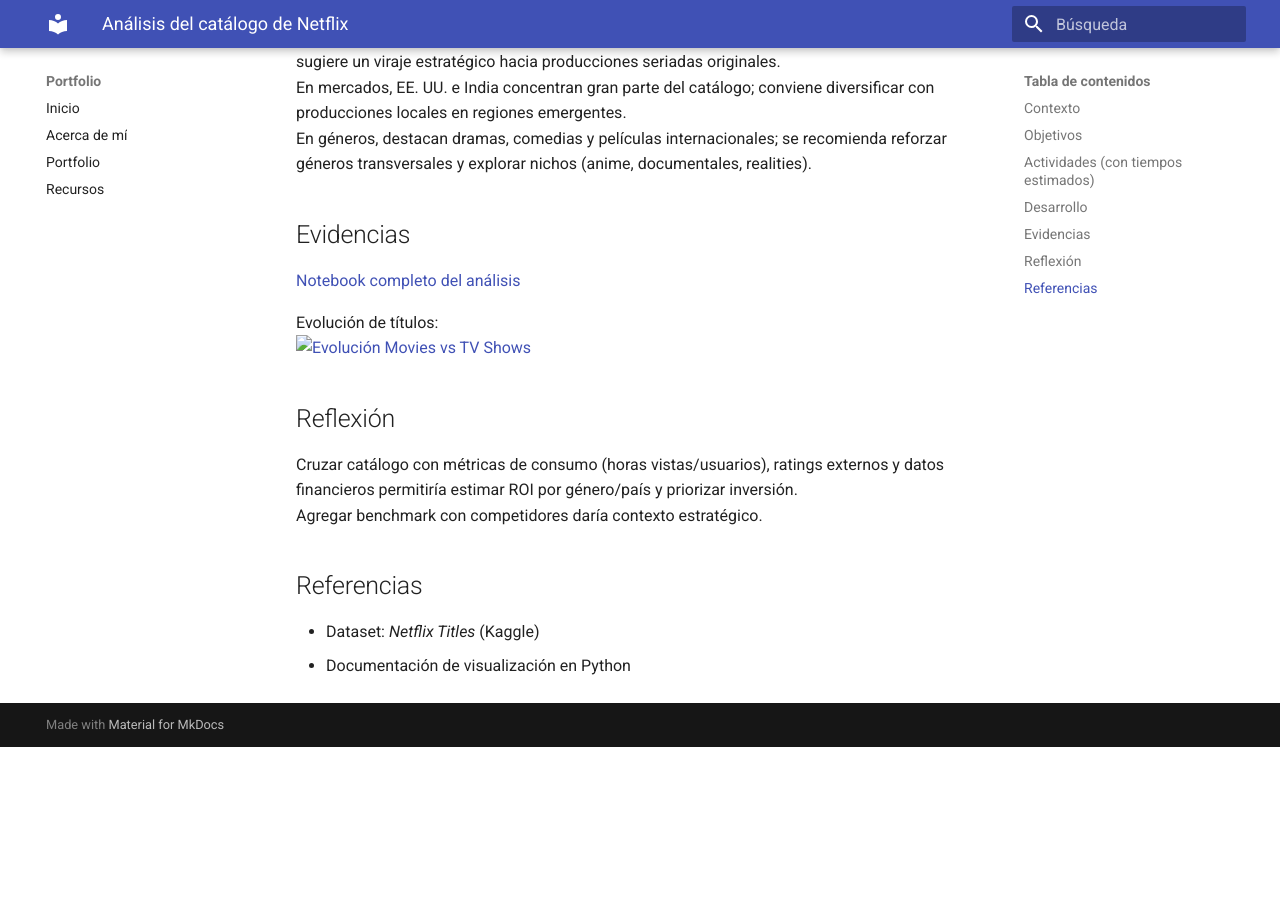
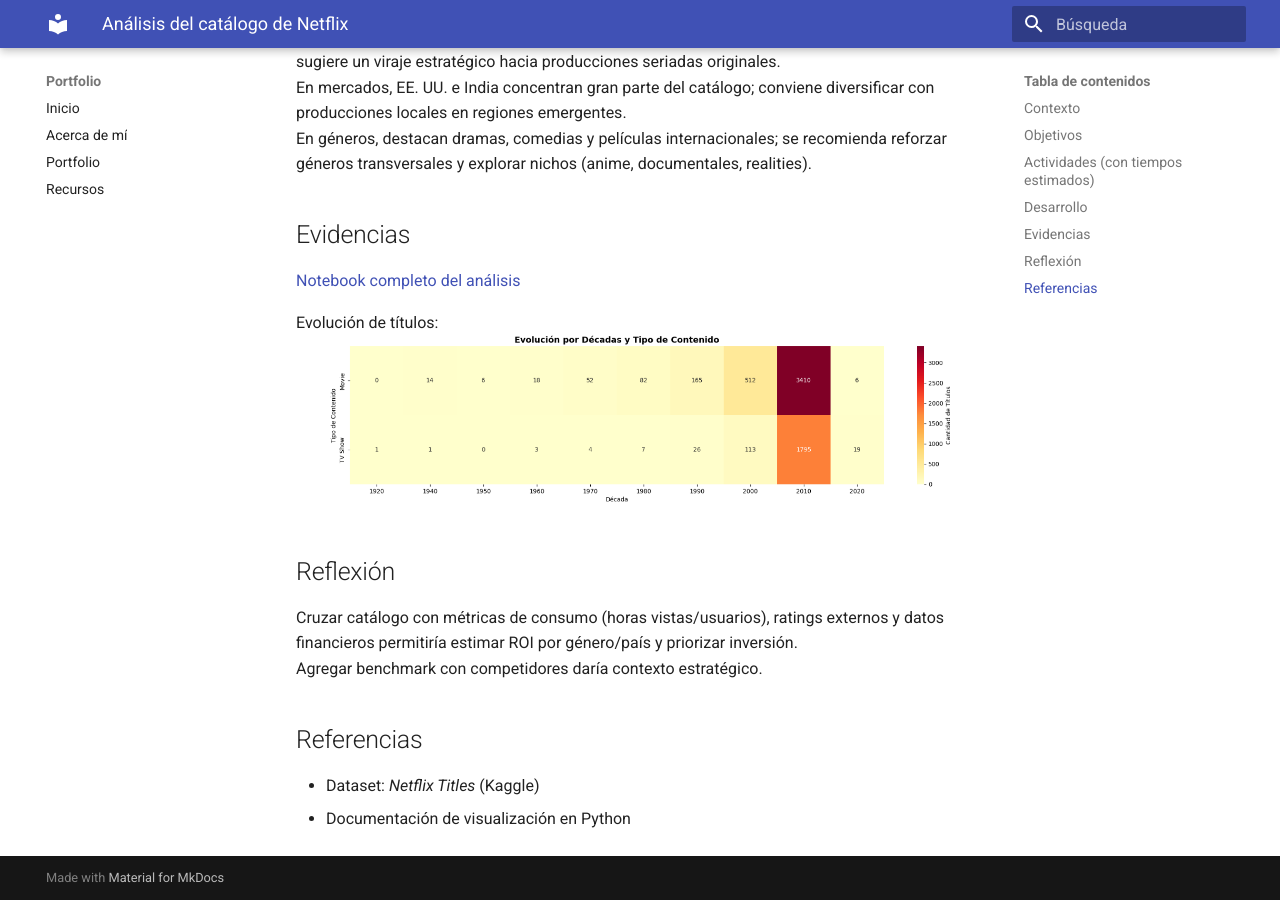
Before and after one commit to naguer019/IA-portfolio, an MkDocs documentation site: the page built from docs/portfolio/02-analisis-netflix.md, in a window 1280 px wide and 900 px high, scrolled down 717 px. Built offline with MkDocs 1.6.1 and Material for MkDocs 9.7.7, drawn with Linux system fonts in a browser that asks for light colours; before the commit the page ends 1464 px from its top, so only the background shows below that.

Commit message:
Update 02-analisis-netflix.md

```diff
--- a/docs/portfolio/02-analisis-netflix.md
+++ b/docs/portfolio/02-analisis-netflix.md
@@ -27,7 +27,8 @@
 [Notebook completo del análisis](../recursos_files/analysis%20parte%203%20netflix%20ing%20datos.ipynb)
 
 Evolución de títulos:
-![Evolución Movies vs TV Shows](docs/assets/evolucion_decadas_tvshow_movie.png){ width="680" }
+![Evolución Movies vs TV Shows](../assets/evolucion_decadas_tvshow_movie.png){ width="680" }
+
 
 ## Reflexión
 Cruzar catálogo con métricas de consumo (horas vistas/usuarios), ratings externos y datos financieros permitiría estimar ROI por género/país y priorizar inversión.
```
